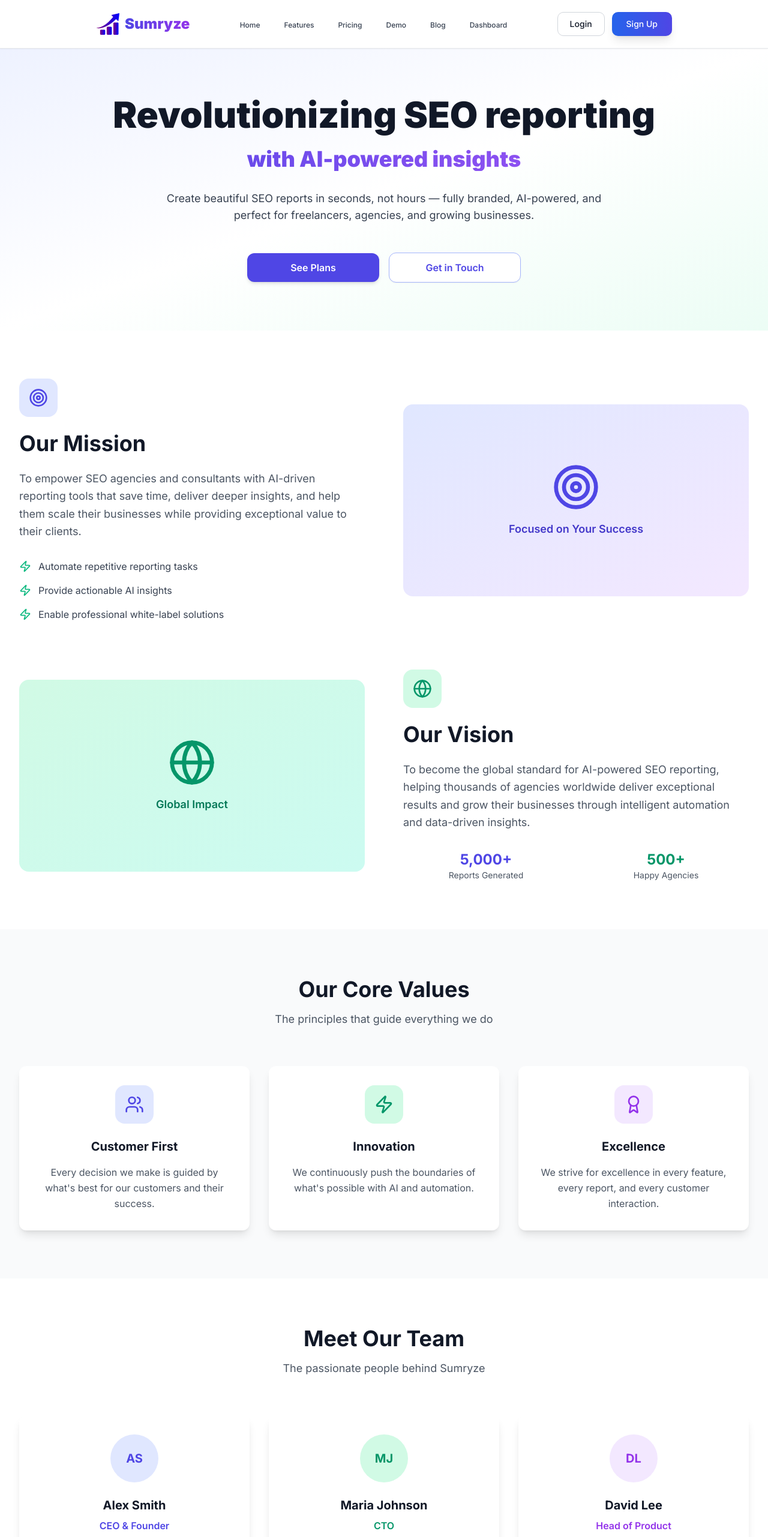
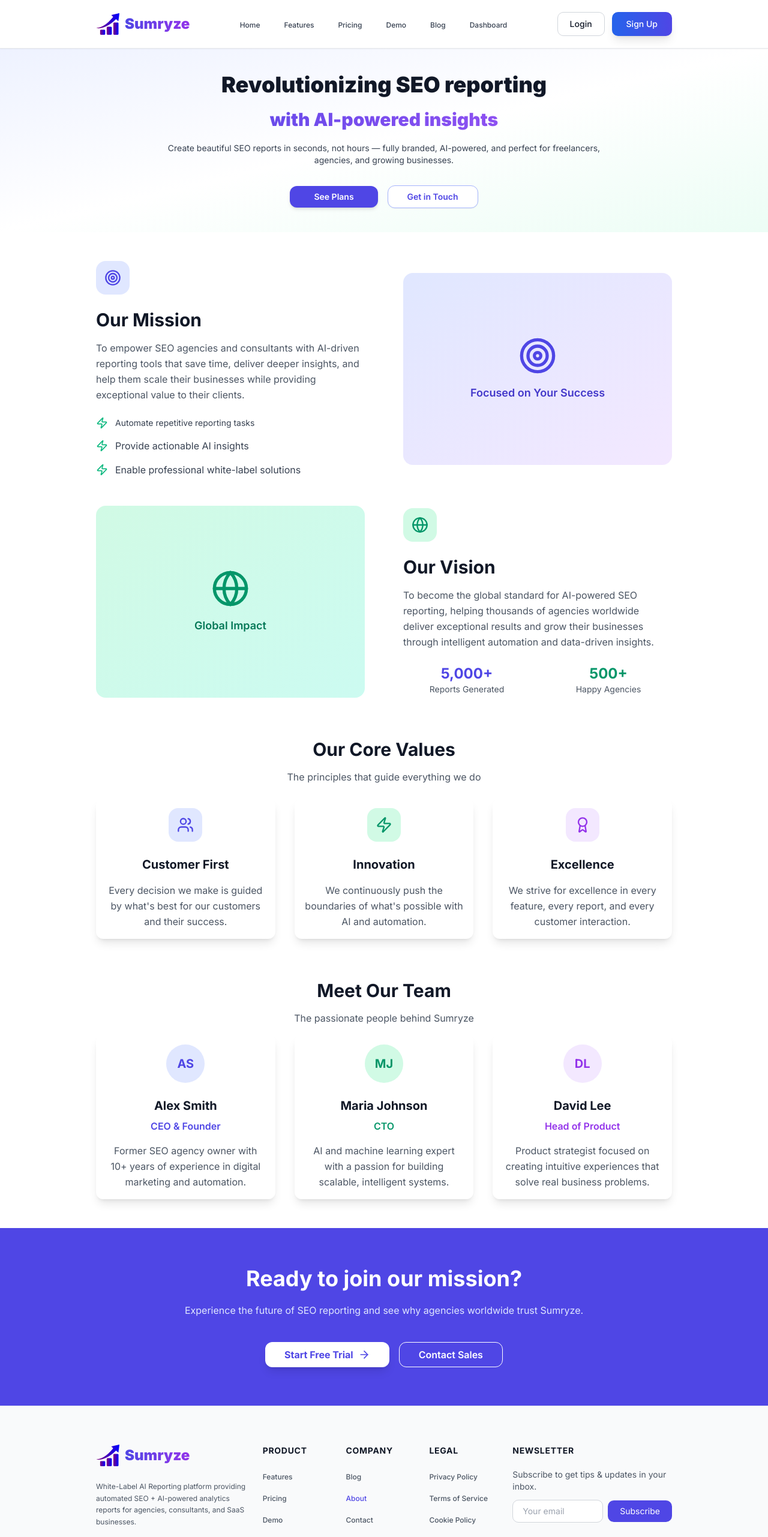
Before and after one commit to rihua-tech/sumryze-saas-website, a Next.js app: page /about in a window 1280 px wide. Shown: the top 2562 px of the page at 60% size. Built offline with nearby package versions, Linux system fonts and the light colour scheme.

Commit message:
Fix: Adjust font sizes in about page and some last call action page

```diff
--- a/app/about/page.tsx
+++ b/app/about/page.tsx
@@ -9,33 +9,43 @@ export default function AboutPage() {
   return (
     <div className="min-h-screen">
       {/* Hero Section */}
-      <section className="bg-gradient-to-br from-indigo-50 via-white to-emerald-50 py-20">
-        <div className="max-w-7xl mx-auto px-4 sm:px-6 lg:px-8">
+          <section className="bg-gradient-to-br from-indigo-50 via-white to-emerald-50 py-10">
+              <div className="max-w-5xl mx-auto px-4 sm:px-6 lg:px-8 gap-6 text-center">
+
           <div className="text-center">
 
-            <h1 className="text-5xl lg:text-6xl font-black text-gray-900 mb-6 leading-tight">
+            <h1 className="text-3xl sm:text-3xl lg:text-4xl font-black text-gray-900 mb-5 leading-tight">
               Revolutionizing SEO reporting
             </h1>
-            <h2 className="text-3xl lg:text-4xl font-black bg-gradient-to-r from-indigo-600 to-purple-500 bg-clip-text text-transparent mb-8 leading-tight">
+            <h2 className="text-2xl lg:text-3xl font-black bg-gradient-to-r from-indigo-600 to-purple-500 bg-clip-text text-transparent mb-5 leading-tight">
               with AI-powered insights
             </h2>
-              <p className="text-sm sm:text-base lg:text-lg text-gray-700 mb-12 max-w-3xl mx-auto leading-relaxed">
+              <p className="text-sm sm:text-sm lg:text-sm text-gray-700 mb-8 max-w-3xl mx-auto leading-relaxed">
               Create beautiful SEO reports in seconds, not hours — fully branded, AI-powered, and perfect for freelancers, agencies, and growing businesses.
             </p>
 
+
+                {/* CTA Buttons */}
                 <div className="flex flex-col sm:flex-row justify-center items-center gap-4 mt-8 px-4">
-                      <Link href="/pricing" className="w-full sm:w-[220px]">
-                        <Button
-                         className="w-full px-6 py-6 text-white bg-indigo-600 hover:bg-indigo-700 rounded-lg text-base font-semibold transition shadow-md text-center" >
+
+                {/* Primary Button */}
+                 <a
+                 href="/pricing"
+                 className="w-full sm:w-auto px-10 py-2 text-sm font-semibold text-white bg-indigo-600 hover:bg-indigo-700 rounded-lg shadow-md text-center transition duration-300"
+                 aria-label="See pricing plans"
+                  >
                   See Plans
-                        </Button>
-                      </Link>
-                      <Link href="/contact" className="w-full sm:w-[220px]">
-                      <Button
-                        className="w-full px-6 py-6 text-indigo-600 bg-white border border-indigo-300 hover:bg-gray-50 rounded-lg text-base font-semibold transition shadow-sm text-center" >
+                  </a>
+
+                   {/* Secondary Button */}
+                   <a
+                   href="/contact"
+                   className="w-full sm:w-auto px-8 py-2 text-sm font-semibold text-indigo-600 bg-white border border-indigo-300 hover:bg-gray-50 rounded-lg shadow-sm text-center transition duration-300"
+                   aria-label="Contact our team"
+              >
                   Get in Touch
-                      </Button>
-                       </Link>
+                 </a>
+
                 </div>
 
           </div>
@@ -43,22 +53,22 @@ export default function AboutPage() {
       </section>
 
       {/* Mission & Vision */}
-      <section className="py-20 bg-white">
-        <div className="max-w-7xl mx-auto px-4 sm:px-6 lg:px-8">
-          <div className="grid grid-cols-1 lg:grid-cols-2 gap-16 items-center mb-20">
+      <section className=" py-12 bg-white">
+        <div className="max-w-5xl mx-auto px-4 sm:px-6 lg:px-8">
+          <div className="grid grid-cols-1 lg:grid-cols-2 gap-16 items-center mb-12">
             <div>
-              <div className="w-16 h-16 bg-indigo-100 rounded-2xl flex items-center justify-center mb-6">
-                <Target className="h-8 w-8 text-indigo-600" />
+              <div className="w-14 h-14 bg-indigo-100 rounded-2xl flex items-center justify-center mb-6">
+                <Target className="h-7 w-7 text-indigo-600" />
               </div>
-              <h2 className="text-3xl lg:text-4xl font-bold text-gray-900 mb-6">Our Mission</h2>
-              <p className="text-lg text-gray-600 mb-8 leading-relaxed">
+              <h2 className="text-2xl lg:text-3xl font-bold text-gray-900 mb-4">Our Mission</h2>
+              <p className="text-base text-gray-600 mb-6 leading-relaxed">
                 To empower SEO agencies and consultants with AI-driven reporting tools that save time, deliver deeper
                 insights, and help them scale their businesses while providing exceptional value to their clients.
               </p>
               <ul className="space-y-4">
                 <li className="flex items-center">
                   <Zap className="h-5 w-5 text-emerald-500 mr-3 flex-shrink-0" />
-                  <span className="text-base text-gray-700">Automate repetitive reporting tasks</span>
+                  <span className="text-sm text-gray-700">Automate repetitive reporting tasks</span>
                 </li>
                 <li className="flex items-center">
                   <Zap className="h-5 w-5 text-emerald-500 mr-3 flex-shrink-0" />
@@ -72,7 +82,7 @@ export default function AboutPage() {
             </div>
             <div className="bg-gradient-to-br from-indigo-100 to-purple-100 rounded-2xl p-12 h-80 flex items-center justify-center">
               <div className="text-center">
-                <Target className="h-20 w-20 text-indigo-600 mx-auto mb-4" />
+                <Target className="h-16 w-16 text-indigo-600 mx-auto mb-4" />
                 <p className="text-indigo-700 font-semibold text-lg">Focused on Your Success</p>
               </div>
             </div>
@@ -81,16 +91,16 @@ export default function AboutPage() {
           <div className="grid grid-cols-1 lg:grid-cols-2 gap-16 items-center">
             <div className="bg-gradient-to-br from-emerald-100 to-teal-100 rounded-2xl p-12 h-80 flex items-center justify-center lg:order-1">
               <div className="text-center">
-                <Globe className="h-20 w-20 text-emerald-600 mx-auto mb-4" />
+                <Globe className="h-16 w-16 text-emerald-600 mx-auto mb-4" />
                 <p className="text-emerald-700 font-semibold text-lg">Global Impact</p>
               </div>
             </div>
             <div className="lg:order-2">
-              <div className="w-16 h-16 bg-emerald-100 rounded-2xl flex items-center justify-center mb-6">
-                <Globe className="h-8 w-8 text-emerald-600" />
+              <div className="w-14 h-14 bg-emerald-100 rounded-2xl flex items-center justify-center mb-6">
+                <Globe className="h-7 w-7 text-emerald-600" />
               </div>
-              <h2 className="text-3xl lg:text-4xl font-bold text-gray-900 mb-6">Our Vision</h2>
-              <p className="text-lg text-gray-600 mb-8 leading-relaxed">
+              <h2 className="text-2xl lg:text-3xl font-bold text-gray-900 mb-4">Our Vision</h2>
+              <p className="text-base text-gray-600 mb-6 leading-relaxed">
                 To become the global standard for AI-powered SEO reporting, helping thousands of agencies worldwide
                 deliver exceptional results and grow their businesses through intelligent automation and data-driven
                 insights.
@@ -111,18 +121,18 @@ export default function AboutPage() {
       </section>
 
       {/* Values */}
-      <section className="py-20 bg-gray-50">
-        <div className="max-w-7xl mx-auto px-4 sm:px-6 lg:px-8">
-          <div className="text-center mb-16">
-            <h2 className="text-3xl lg:text-4xl font-bold text-gray-900 mb-4">Our Core Values</h2>
-            <p className="text-lg text-gray-600">The principles that guide everything we do</p>
+      <section className="pt-5 pb-12 bg-white">
+        <div className="max-w-5xl mx-auto px-4 sm:px-6 lg:px-8">
+          <div className="text-center mb-6">
+            <h2 className="text-2xl lg:text-3xl font-bold text-gray-900 mb-4">Our Core Values</h2>
+            <p className="text-base text-gray-600">The principles that guide everything we do</p>
           </div>
 
           <div className="grid grid-cols-1 md:grid-cols-3 gap-8">
             <Card className="border-0 shadow-lg hover:shadow-xl transition-all duration-300 text-center">
-              <CardContent className="p-8">
-                <div className="w-16 h-16 bg-indigo-100 rounded-2xl flex items-center justify-center mx-auto mb-6">
-                  <Users className="h-8 w-8 text-indigo-600" />
+              <CardContent className="p-4">
+                <div className="w-14 h-14 bg-indigo-100 rounded-2xl flex items-center justify-center mx-auto mb-6">
+                  <Users className="h-7 w-7 text-indigo-600" />
                 </div>
                 <h3 className="text-xl font-bold text-gray-900 mb-4">Customer First</h3>
                 <p className="text-base text-gray-600 leading-relaxed">
@@ -132,9 +142,9 @@ export default function AboutPage() {
             </Card>
 
             <Card className="border-0 shadow-lg hover:shadow-xl transition-all duration-300 text-center">
-              <CardContent className="p-8">
-                <div className="w-16 h-16 bg-emerald-100 rounded-2xl flex items-center justify-center mx-auto mb-6">
-                  <Zap className="h-8 w-8 text-emerald-600" />
+              <CardContent className="p-4">
+                <div className="w-14 h-14 bg-emerald-100 rounded-2xl flex items-center justify-center mx-auto mb-6">
+                  <Zap className="h-7 w-7 text-emerald-600" />
                 </div>
                 <h3 className="text-xl font-bold text-gray-900 mb-4">Innovation</h3>
                 <p className="text-base text-gray-600 leading-relaxed">
@@ -144,9 +154,9 @@ export default function AboutPage() {
             </Card>
 
             <Card className="border-0 shadow-lg hover:shadow-xl transition-all duration-300 text-center">
-              <CardContent className="p-8">
-                <div className="w-16 h-16 bg-purple-100 rounded-2xl flex items-center justify-center mx-auto mb-6">
-                  <Award className="h-8 w-8 text-purple-600" />
+              <CardContent className="p-4">
+                <div className="w-14 h-14 bg-purple-100 rounded-2xl flex items-center justify-center mx-auto mb-6">
+                  <Award className="h-7 w-7 text-purple-600" />
                 </div>
                 <h3 className="text-xl font-bold text-gray-900 mb-4">Excellence</h3>
                 <p className="text-base text-gray-600 leading-relaxed">
@@ -159,17 +169,17 @@ export default function AboutPage() {
       </section>
 
       {/* Team Section */}
-      <section className="py-20 bg-white">
-        <div className="max-w-7xl mx-auto px-4 sm:px-6 lg:px-8">
-          <div className="text-center mb-16">
-            <h2 className="text-3xl lg:text-4xl font-bold text-gray-900 mb-4">Meet Our Team</h2>
-            <p className="text-lg text-gray-600">The passionate people behind Sumryze</p>
+      <section className="pt-5 pb-12 bg-white">
+        <div className="max-w-5xl mx-auto px-4 sm:px-6 lg:px-8">
+          <div className="text-center mb-4">
+            <h2 className="text-2xl lg:text-3xl font-bold text-gray-900 mb-4">Meet Our Team</h2>
+            <p className="text-base text-gray-600">The passionate people behind Sumryze</p>
           </div>
 
           <div className="grid grid-cols-1 md:grid-cols-3 gap-8">
             <Card className="border-0 shadow-lg hover:shadow-xl transition-all duration-300 text-center">
-              <CardContent className="p-8">
-                <div className="w-20 h-20 bg-indigo-100 rounded-full flex items-center justify-center mx-auto mb-6">
+              <CardContent className="p-4">
+                <div className="w-16 h-16 bg-indigo-100 rounded-full flex items-center justify-center mx-auto mb-6">
                   <span className="text-indigo-600 font-bold text-xl">AS</span>
                 </div>
                 <h3 className="text-xl font-bold text-gray-900 mb-2">Alex Smith</h3>
@@ -181,8 +191,8 @@ export default function AboutPage() {
             </Card>
 
             <Card className="border-0 shadow-lg hover:shadow-xl transition-all duration-300 text-center">
-              <CardContent className="p-8">
-                <div className="w-20 h-20 bg-emerald-100 rounded-full flex items-center justify-center mx-auto mb-6">
+              <CardContent className="p-4">
+                <div className="w-16 h-16 bg-emerald-100 rounded-full flex items-center justify-center mx-auto mb-6">
                   <span className="text-emerald-600 font-bold text-xl">MJ</span>
                 </div>
                 <h3 className="text-xl font-bold text-gray-900 mb-2">Maria Johnson</h3>
@@ -194,8 +204,8 @@ export default function AboutPage() {
             </Card>
 
             <Card className="border-0 shadow-lg hover:shadow-xl transition-all duration-300 text-center">
-              <CardContent className="p-8">
-                <div className="w-20 h-20 bg-purple-100 rounded-full flex items-center justify-center mx-auto mb-6">
+              <CardContent className="p-4">
+                <div className="w-16 h-16 bg-purple-100 rounded-full flex items-center justify-center mx-auto mb-6">
                   <span className="text-purple-600 font-bold text-xl">DL</span>
                 </div>
                 <h3 className="text-xl font-bold text-gray-900 mb-2">David Lee</h3>
@@ -210,32 +220,31 @@ export default function AboutPage() {
       </section>
 
       {/* CTA Section */}
-      <section className="py-20 bg-indigo-600">
-        <div className="max-w-4xl mx-auto px-4 sm:px-6 lg:px-8 text-center">
-          <h2 className="text-4xl lg:text-5xl font-bold text-white mb-6">Ready to join our mission?</h2>
-          <p className="text-xl text-indigo-100 mb-10 leading-relaxed">
+      <section className="py-16 bg-indigo-600">
+        <div className="max-w-5xl mx-auto px-4 sm:px-6 lg:px-8 text-center">
+          <h2 className="text-3xl lg:text-4xl font-bold text-white mb-5">Ready to join our mission?</h2>
+          <p className="text-base text-indigo-100 mb-10 leading-relaxed">
             Experience the future of SEO reporting and see why agencies worldwide trust Sumryze.
           </p>
-          <div className="flex flex-col sm:flex-row gap-4 justify-center">
-            <Link href="/demo">
-              <Button
-                size="lg"
-                className="bg-white text-indigo-600 hover:bg-gray-100 text-lg px-8 py-4 font-bold shadow-lg hover:shadow-xl transition-all duration-300"
+
+          <div className="flex flex-col sm:flex-row gap-4 justify-center mt-6">
+          {/* Primary SEO-Friendly CTA */}
+            <a
+             href="/signup"
+            className="inline-flex items-center justify-center bg-white text-indigo-600 hover:bg-gray-100 text-base px-8 py-2 font-bold rounded-lg shadow-lg hover:shadow-xl transition-all duration-300"
               >
             Start Free Trial
             <ArrowRight className="ml-2 h-5 w-5" />
-              </Button>
-            </Link>
-            <Link href="/contact">
-              <Button
-                size="lg"
-                variant="outline"
-                className="border-white text-white hover:bg-white hover:text-indigo-600 text-lg px-8 py-4 font-semibold transition-all duration-300 bg-transparent"
-              >
-                Contact Us
-              </Button>
-            </Link>
+            </a>
+
+            {/* Secondary SEO-Friendly CTA */}
+             <a
+             href="/contact"
+            className="inline-flex items-center justify-center border border-white text-white hover:bg-white hover:text-indigo-600 text-base px-8 py-2 font-semibold rounded-lg bg-transparent transition-all duration-300" >
+            Contact Sales
+          </a>
            </div>
+
         </div>
       </section>
     </div>
--- a/app/demo/page.tsx
+++ b/app/demo/page.tsx
@@ -59,7 +59,7 @@ export default function DemoPage() {
 
                 {/* Primary Button */}
                 <a
-                 href="/demo#report"
+                 href="/signup"
                 className="w-full sm:w-auto px-10 py-2 text-sm font-semibold text-white bg-indigo-600 hover:bg-indigo-700 rounded-lg shadow-md text-center transition duration-300"
                 >
                 Start Free Trial
@@ -377,7 +377,7 @@ export default function DemoPage() {
                {/* CTA Section */}
                 <section className="py-16 bg-indigo-600">
                  <div className="max-w-5xl mx-auto px-4 sm:px-6 lg:px-8 text-center">
-    <h2 className="text-2xl lg:text-3xl font-bold text-white mb-5">
+                 <h2 className="text-3xl lg:text-4xl font-bold text-white mb-5">
                   Experience AI-Powered SEO Reporting Now
                  </h2>
                  <p className="text-base text-indigo-100 mb-8 leading-relaxed">
```
Also changed, not shown: app/features/page.tsx (+14 -14 lines). Lines whose indentation alone changed are shown as unchanged.
